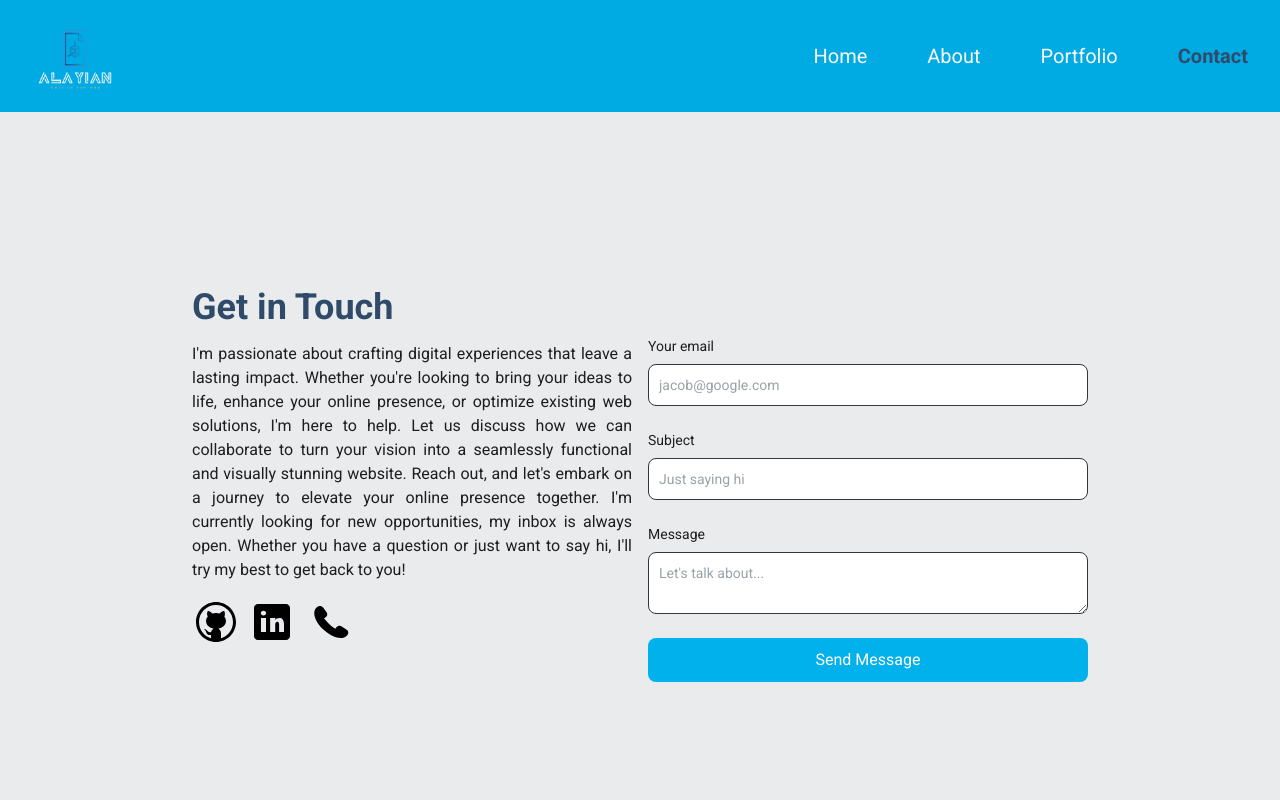
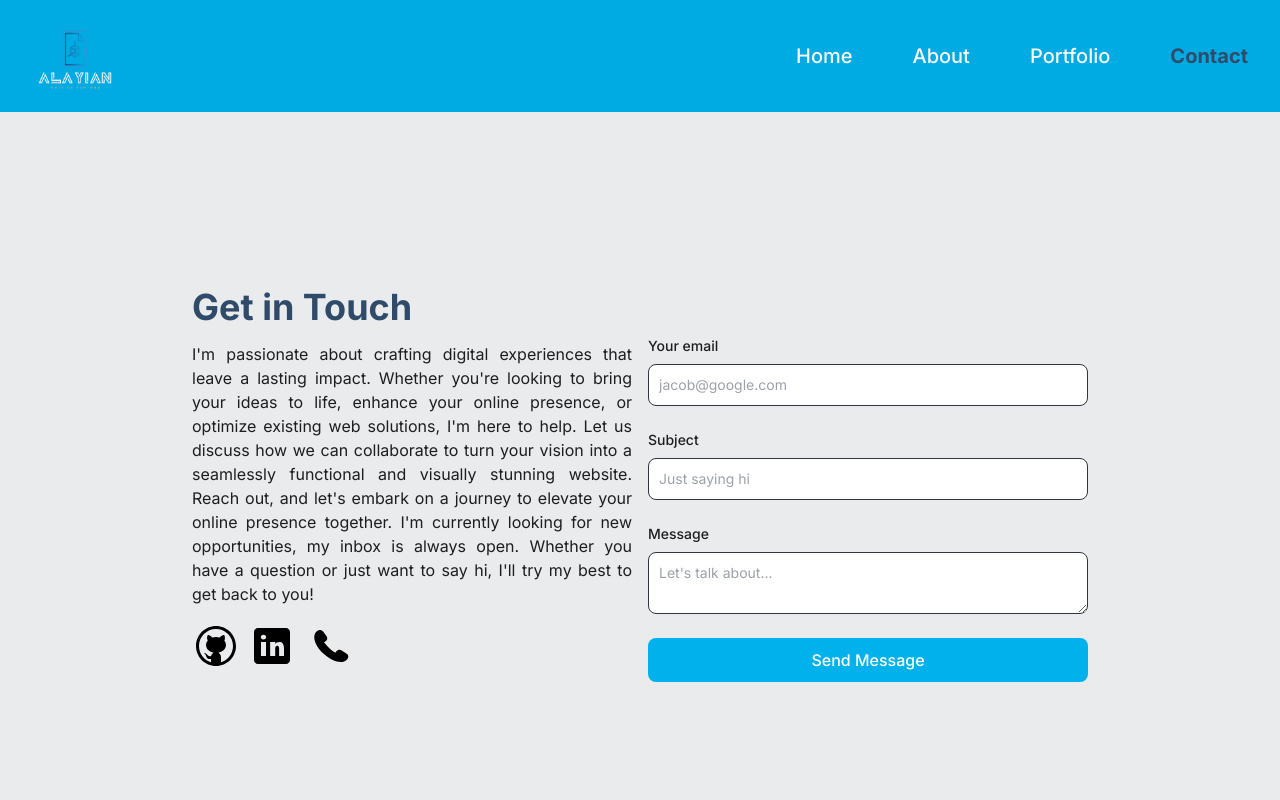
Before and after one commit to alayianwebforeveryone/mycv, a Next.js app: page /Contact in a window 1280 px wide. Shown: the top 800 px of the page. Built offline with nearby package versions, Linux system fonts and the light colour scheme.

Commit message:
change font

```diff
--- a/src/app/layout.js
+++ b/src/app/layout.js
@@ -2,23 +2,21 @@
 import "./globals.css";
 import Menu from "./../components/Navbar"
 import Footer from "./../components/Footer"
-import {Roboto} from "next/font/google"
 
-const inter = Inter({ subsets: ["latin"] });
+const inter = Inter({
+  subsets: ['vietnamese'],
+ });
 
 export const metadata = {
   title: "Alayian Saeed",
   description: "Web development",
 };
-const roboto = Roboto({
-  weight: ['400', '700'],
-  subsets: ['latin'],
-});
+
 
 export default function RootLayout({ children }) {
   return (
     <html lang="en">
-      <body className={`bg-[#e9ebed] text-[#1d1e1e] font-roboto  ${roboto.className} `}>
+      <body className={`bg-[#e9ebed] text-[#1d1e1e] f ${inter.className} `}>
         <Menu />
 
           {children}
--- a/src/components/Portfolio/EditModal/index.jsx
+++ b/src/components/Portfolio/EditModal/index.jsx
@@ -5,7 +5,7 @@
 import expensesTracker from '../../../../Assets/Project/expensetracker.png'
 import Link from 'next/link';
 import swms from '../../../../Assets/Project/swms.png'
-import sss from "../../../../Assets/Project/sss.png"
+import techClan from "../../../../Assets/Project/tech-clan.png"
 import ybm from "../../../../Assets/Project/ybm.png"
 import essay from '../../../../Assets/Project/essay.png';
 import aiwriting from "../../../../Assets/Project/aiwriting.png";
@@ -74,13 +74,13 @@
                 {/* row 1 */}
                 <div className="flex flex-col md:flex-row px-8 md:px-4 justify-center gap-16   pt-12">
 
-                    {/* SSS */}
+                    {/* tech clan */}
 
                     <ProjectCard
-                        title="3S"
-                        description="S Software Solution"
-                        src={sss}
-                        linkText="https://alayianwebforeveryone.github.io/portfolio/"
+                        title="The Tech Clan"
+                        description="A portfolio site of a IT Complany"
+                        src={techClan}
+                        linkText="www.thetechclan.org"
 
                     />
 
--- a/src/components/Portfolio/ProjectCard.jsx
+++ b/src/components/Portfolio/ProjectCard.jsx
@@ -10,7 +10,7 @@
             <h5 className="mb-1 mt-4 text-3xl font-medium text-gray-900 dark:text-white">{title}</h5>
             <span className="text-sm text-gray-500 dark:text-gray-400">{description}</span>
             <div className="flex mt-4 md:mt-6">
-              <Link href={linkText} class="inline-flex items-center px-4 py-2 text-sm font-medium text-center text-white bg-blue-700 rounded-lg hover:bg-blue-800 focus:ring-4 focus:outline-none focus:ring-blue-300 dark:bg-blue-600 dark:hover:bg-blue-700 dark:focus:ring-blue-800">Vist</Link>
+              <Link href={linkText} className="inline-flex items-center px-4 py-2 text-sm font-medium text-center text-white bg-blue-700 rounded-lg hover:bg-blue-800 focus:ring-4 focus:outline-none focus:ring-blue-300 dark:bg-blue-600 dark:hover:bg-blue-700 dark:focus:ring-blue-800">Vist</Link>
             </div>
           </div>
         </div>
```
Also changed, not shown: Assets/Project/tech-clan.png (added).
